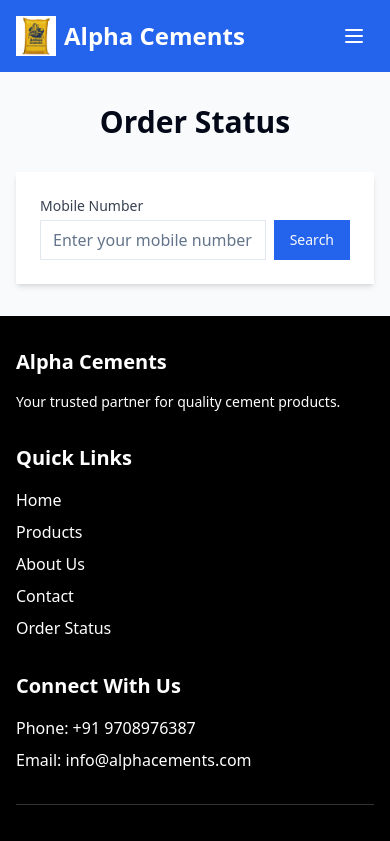
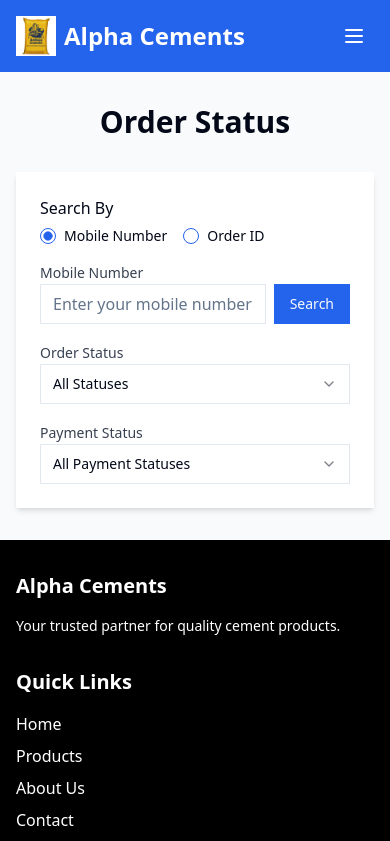
Before and after one commit to ranidev05/bulk-cement-marketplace, a React (Vite) app: page /order-status in a window 390 px wide. Shown: the top 841 px of the page. Built offline with nearby package versions, Linux system fonts and the light colour scheme.

Commit message:
Add order and payment status selection
Implement options for users to choose their order status (created, pending, shipped, success) and payment status (holding, completed). Allow users to view their status by entering either their mobile number or order ID.
[skip gpt_engineer]

```diff
--- a/src/pages/OrderStatus.tsx
+++ b/src/pages/OrderStatus.tsx
@@ -5,14 +5,23 @@ import { Input } from "@/components/ui/input";
 import { Button } from "@/components/ui/button";
 import { toast } from "sonner";
 import { supabase } from "@/integrations/supabase/client";
+import {
+  Select,
+  SelectContent,
+  SelectItem,
+  SelectTrigger,
+  SelectValue,
+} from "@/components/ui/select";
+import { RadioGroup, RadioGroupItem } from "@/components/ui/radio-group";
+import { Label } from "@/components/ui/label";
 
 type OrderStatus = "created" | "pending" | "shipped" | "success";
 type PaymentStatus = "holding" | "completed";
 
 interface OrderDetails {
   order_id: string;
-  status: string; // Changed from OrderStatus to string to match Supabase
-  payment_status: string; // Changed from PaymentStatus to string to match Supabase
+  status: string;
+  payment_status: string;
   date: string;
   product: string;
   quantity: number;
@@ -24,21 +33,45 @@ interface OrderDetails {
 }
 
 const OrderStatus = () => {
-  const [mobile, setMobile] = useState("");
+  const [searchType, setSearchType] = useState<"mobile" | "order">("mobile");
+  const [searchValue, setSearchValue] = useState("");
   const [orders, setOrders] = useState<OrderDetails[]>([]);
   const [searched, setSearched] = useState(false);
+  const [statusFilter, setStatusFilter] = useState<OrderStatus | "all">("all");
+  const [paymentStatusFilter, setPaymentStatusFilter] = useState<PaymentStatus | "all">("all");
 
   const handleSearch = async () => {
-    if (mobile.length !== 10) {
+    if (searchType === "mobile" && searchValue.length !== 10) {
       toast.error("Please enter a valid 10-digit mobile number");
       return;
     }
 
+    if (searchType === "order" && !searchValue.trim()) {
+      toast.error("Please enter a valid order ID");
+      return;
+    }
+
     try {
-      const { data, error } = await supabase
+      let query = supabase
         .from('orders')
-        .select('*')
-        .eq('mobile_number', mobile);
+        .select('*');
+
+      // Apply search filter
+      if (searchType === "mobile") {
+        query = query.eq('mobile_number', searchValue);
+      } else {
+        query = query.eq('order_id', searchValue);
+      }
+
+      // Apply status filters
+      if (statusFilter !== "all") {
+        query = query.eq('status', statusFilter);
+      }
+      if (paymentStatusFilter !== "all") {
+        query = query.eq('payment_status', paymentStatusFilter);
+      }
+
+      const { data, error } = await query;
 
       if (error) throw error;
 
@@ -46,7 +79,7 @@ const OrderStatus = () => {
       setSearched(true);
 
       if (!data || data.length === 0) {
-        toast.error("No orders found for this mobile number");
+        toast.error(`No orders found for this ${searchType === "mobile" ? "mobile number" : "order ID"}`);
       }
     } catch (error) {
       console.error('Error:', error);
@@ -84,21 +117,83 @@ const OrderStatus = () => {
         <h1 className="text-3xl font-bold text-center mb-8">Order Status</h1>
 
         <div className="max-w-3xl mx-auto bg-white rounded-lg shadow-md p-6">
+          <div className="space-y-6">
             <div className="space-y-4">
               <div>
-              <label htmlFor="mobile" className="block text-sm font-medium text-gray-700 mb-1">
-                Mobile Number
-              </label>
+                <Label className="text-base font-medium mb-2 block">Search By</Label>
+                <RadioGroup
+                  defaultValue="mobile"
+                  onValueChange={(value) => setSearchType(value as "mobile" | "order")}
+                  className="flex gap-4"
+                >
+                  <div className="flex items-center space-x-2">
+                    <RadioGroupItem value="mobile" id="mobile" />
+                    <Label htmlFor="mobile">Mobile Number</Label>
+                  </div>
+                  <div className="flex items-center space-x-2">
+                    <RadioGroupItem value="order" id="order" />
+                    <Label htmlFor="order">Order ID</Label>
+                  </div>
+                </RadioGroup>
+              </div>
+
+              <div>
+                <Label htmlFor="searchValue" className="text-sm font-medium text-gray-700 mb-1">
+                  {searchType === "mobile" ? "Mobile Number" : "Order ID"}
+                </Label>
                 <div className="flex gap-2">
                   <Input
-                  id="mobile"
-                  type="tel"
-                  placeholder="Enter your mobile number"
-                  value={mobile}
-                  onChange={(e) => setMobile(e.target.value.replace(/\D/g, '').slice(0, 10))}
+                    id="searchValue"
+                    type={searchType === "mobile" ? "tel" : "text"}
+                    placeholder={searchType === "mobile" ? "Enter your mobile number" : "Enter order ID"}
+                    value={searchValue}
+                    onChange={(e) => setSearchValue(searchType === "mobile" ? e.target.value.replace(/\D/g, '').slice(0, 10) : e.target.value)}
                     className="flex-1"
                   />
                   <Button onClick={handleSearch}>Search</Button>
+                </div>
+              </div>
+
+              <div className="grid md:grid-cols-2 gap-4">
+                <div>
+                  <Label htmlFor="status" className="text-sm font-medium text-gray-700 mb-1">
+                    Order Status
+                  </Label>
+                  <Select
+                    value={statusFilter}
+                    onValueChange={(value) => setStatusFilter(value as OrderStatus | "all")}
+                  >
+                    <SelectTrigger>
+                      <SelectValue placeholder="Filter by status" />
+                    </SelectTrigger>
+                    <SelectContent>
+                      <SelectItem value="all">All Statuses</SelectItem>
+                      <SelectItem value="created">Created</SelectItem>
+                      <SelectItem value="pending">Pending</SelectItem>
+                      <SelectItem value="shipped">Shipped</SelectItem>
+                      <SelectItem value="success">Success</SelectItem>
+                    </SelectContent>
+                  </Select>
+                </div>
+
+                <div>
+                  <Label htmlFor="paymentStatus" className="text-sm font-medium text-gray-700 mb-1">
+                    Payment Status
+                  </Label>
+                  <Select
+                    value={paymentStatusFilter}
+                    onValueChange={(value) => setPaymentStatusFilter(value as PaymentStatus | "all")}
+                  >
+                    <SelectTrigger>
+                      <SelectValue placeholder="Filter by payment status" />
+                    </SelectTrigger>
+                    <SelectContent>
+                      <SelectItem value="all">All Payment Statuses</SelectItem>
+                      <SelectItem value="holding">Holding</SelectItem>
+                      <SelectItem value="completed">Completed</SelectItem>
+                    </SelectContent>
+                  </Select>
+                </div>
               </div>
             </div>
 
@@ -147,7 +242,7 @@ const OrderStatus = () => {
 
             {searched && orders.length === 0 && (
               <div className="text-center text-gray-500 mt-4">
-                No orders found for this mobile number
+                No orders found for this {searchType === "mobile" ? "mobile number" : "order ID"}
               </div>
             )}
           </div>
```
Lines whose indentation alone changed are shown as unchanged.
